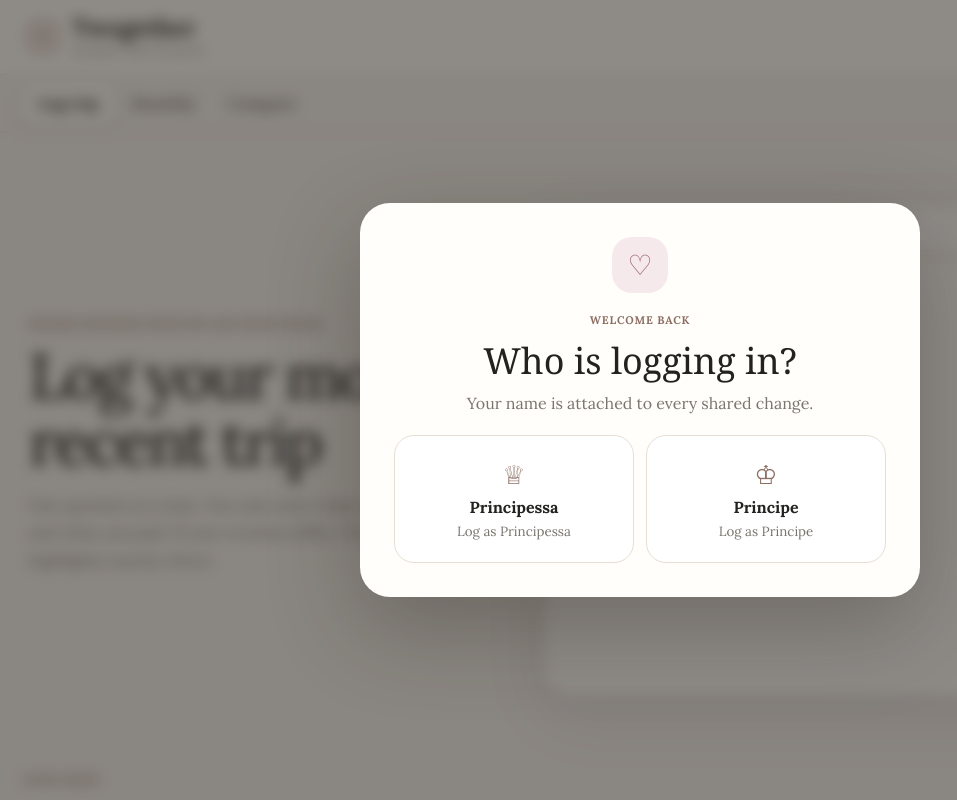
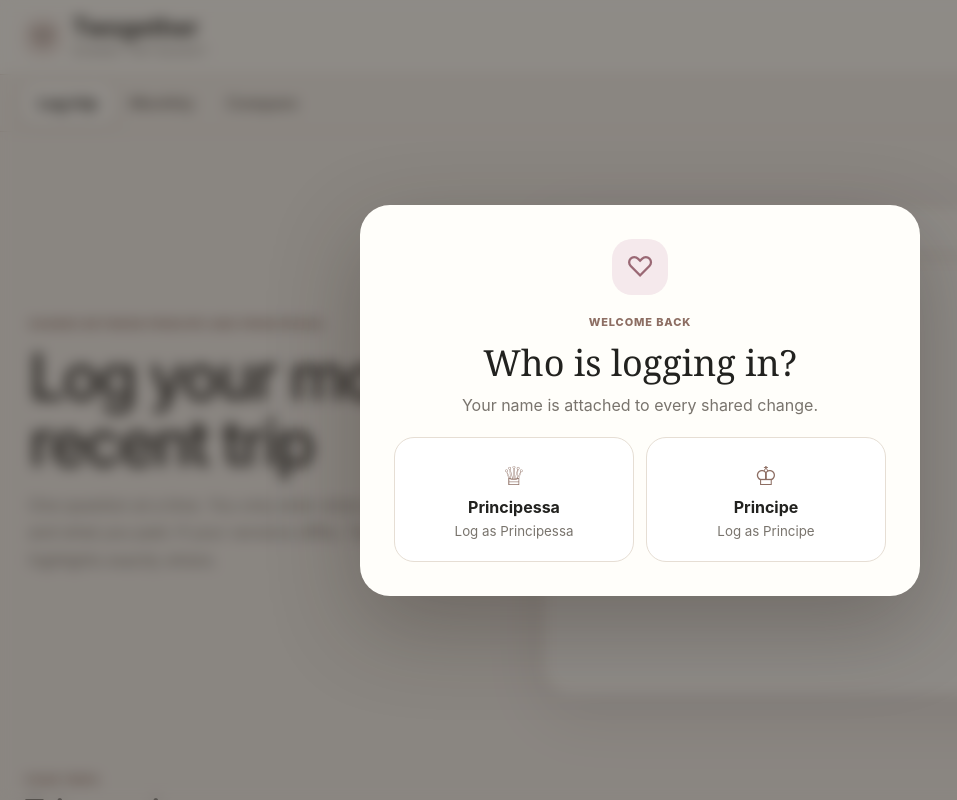
Before and after one commit to grouchomarxc137-star/Twogether-Budget-updated, a plain HTML site: page index.html in a window 1280 px wide. Shown: the top 800 px of the page, without its empty margins (0-957 px from the left). Drawn offline with Linux system fonts and the light colour scheme; a web font is replaced by a local one.

Commit message:
Switch typography test from Lora to Amulya

```diff
--- a/index.html
+++ b/index.html
@@ -10,7 +10,7 @@
 <link rel="stylesheet" href="header-colors-v1.css?v=4">
 <link rel="stylesheet" href="compare-layout-fix.css?v=1">
 <link rel="stylesheet" href="compare-shadow-experiment.css?v=1">
-<link rel="stylesheet" href="font-test-lora.css?v=1">
+<link rel="stylesheet" href="font-test-amulya.css?v=1">
 </head>
 <body>
 <div class="app" id="app">
```
